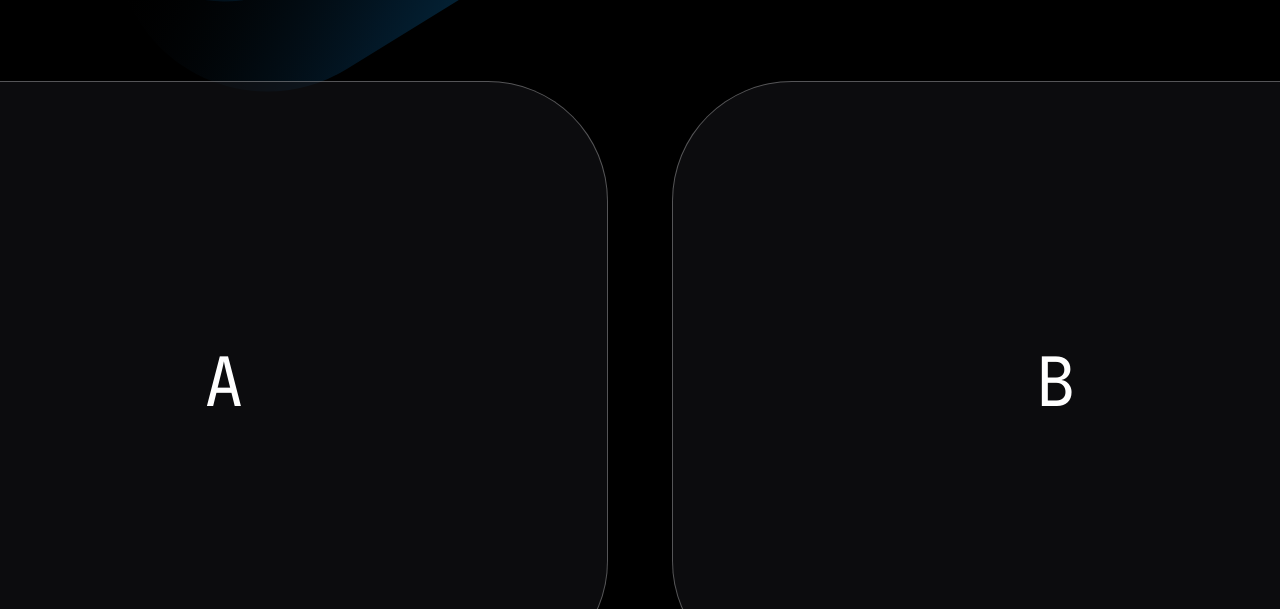
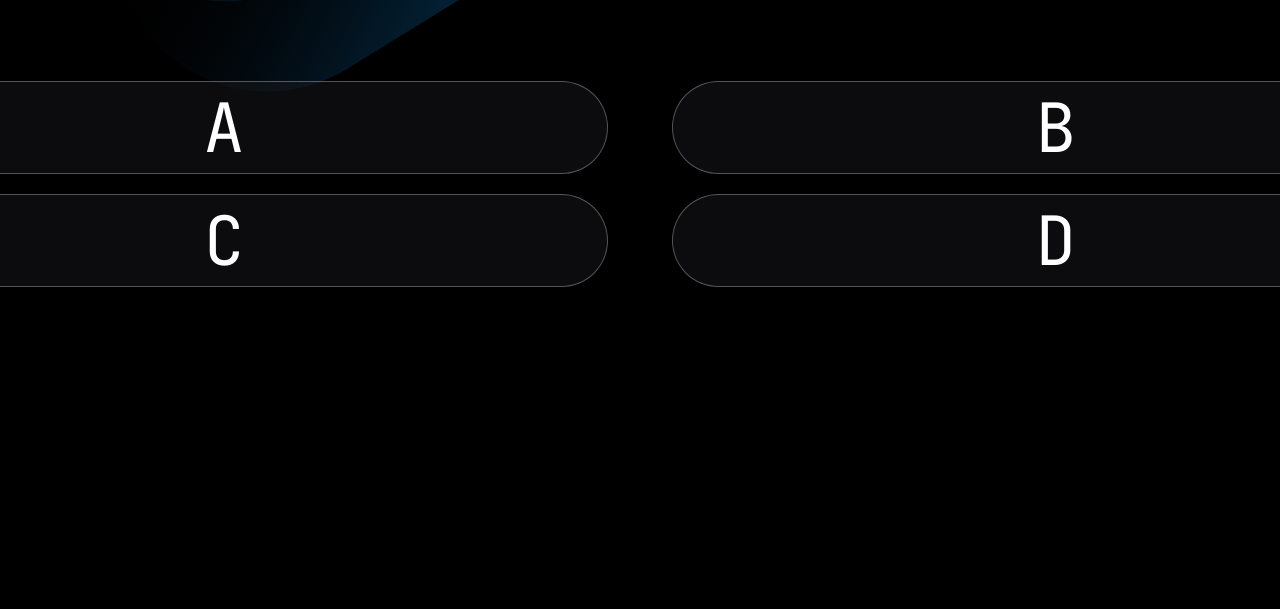
Before and after one commit to marsasgrg/BananaBranches, a plain HTML site: page index.html in a window 1280 px wide. Shown: the part 180-789 px from the top of the page. Drawn offline with Linux system fonts and the light colour scheme.

Commit message:
Update style.css

```diff
--- a/style.css
+++ b/style.css
@@ -77,7 +77,7 @@ img {
 
 .counter-interaction button {
     width: 48%;
-    height: 600px;
+    height: 45%;
     align-content: space-between;
     border: 1px solid rgba(255, 255, 255, 0.3);
     border-radius: 120px;
```
